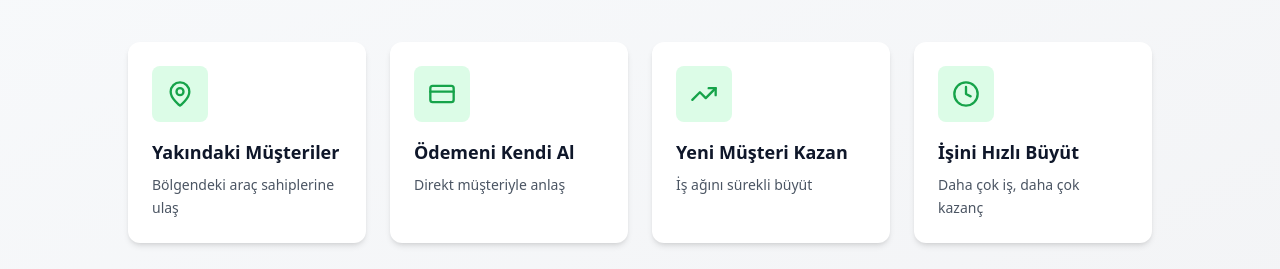
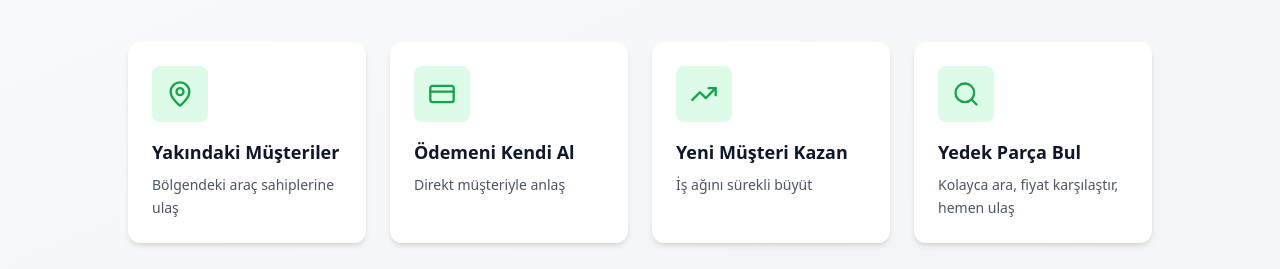
Before and after one commit to ferhatsli/Sanayimden, a React (Vite) app: page / in a window 1280 px wide. Shown: the part 1420-1689 px from the top of the page. Built offline with nearby package versions, Linux system fonts and the light colour scheme; no server answers.

Commit message:
Updated Benefits.tsx

```diff
--- a/src/components/Benefits.tsx
+++ b/src/components/Benefits.tsx
@@ -1,4 +1,4 @@
-import { MapPin, CreditCard, TrendingUp, Clock } from 'lucide-react';
+import { MapPin, CreditCard, TrendingUp, Search } from 'lucide-react';
 
 export function Benefits() {
   const benefits = [
@@ -18,9 +18,9 @@ export function Benefits() {
       description: 'İş ağını sürekli büyüt'
     },
     {
-      icon: Clock,
-      title: 'İşini Hızlı Büyüt',
-      description: 'Daha çok iş, daha çok kazanç'
+      icon: Search,
+      title: 'Yedek Parça Bul',
+      description: 'Kolayca ara, fiyat karşılaştır, hemen ulaş'
     }
   ];
 
```
